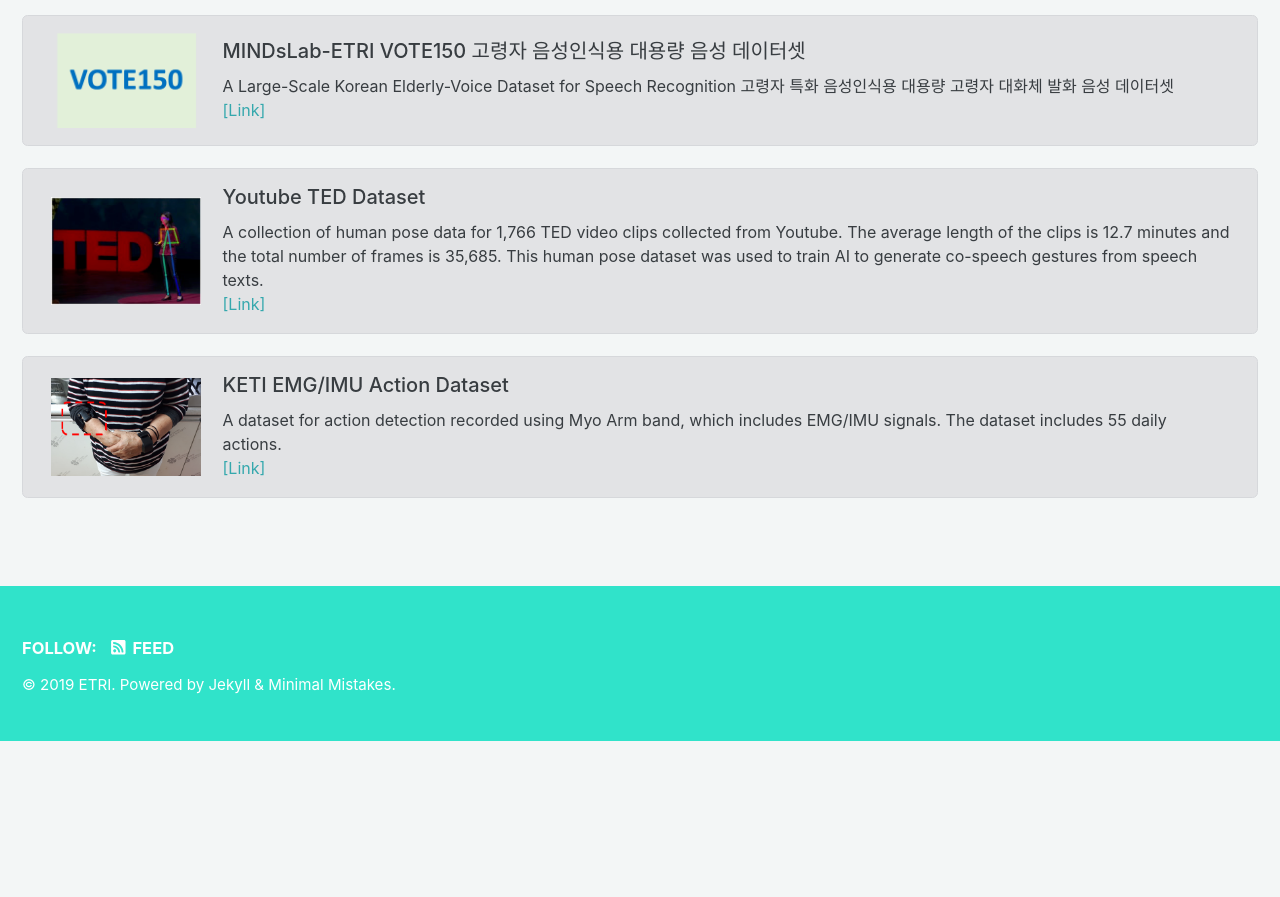
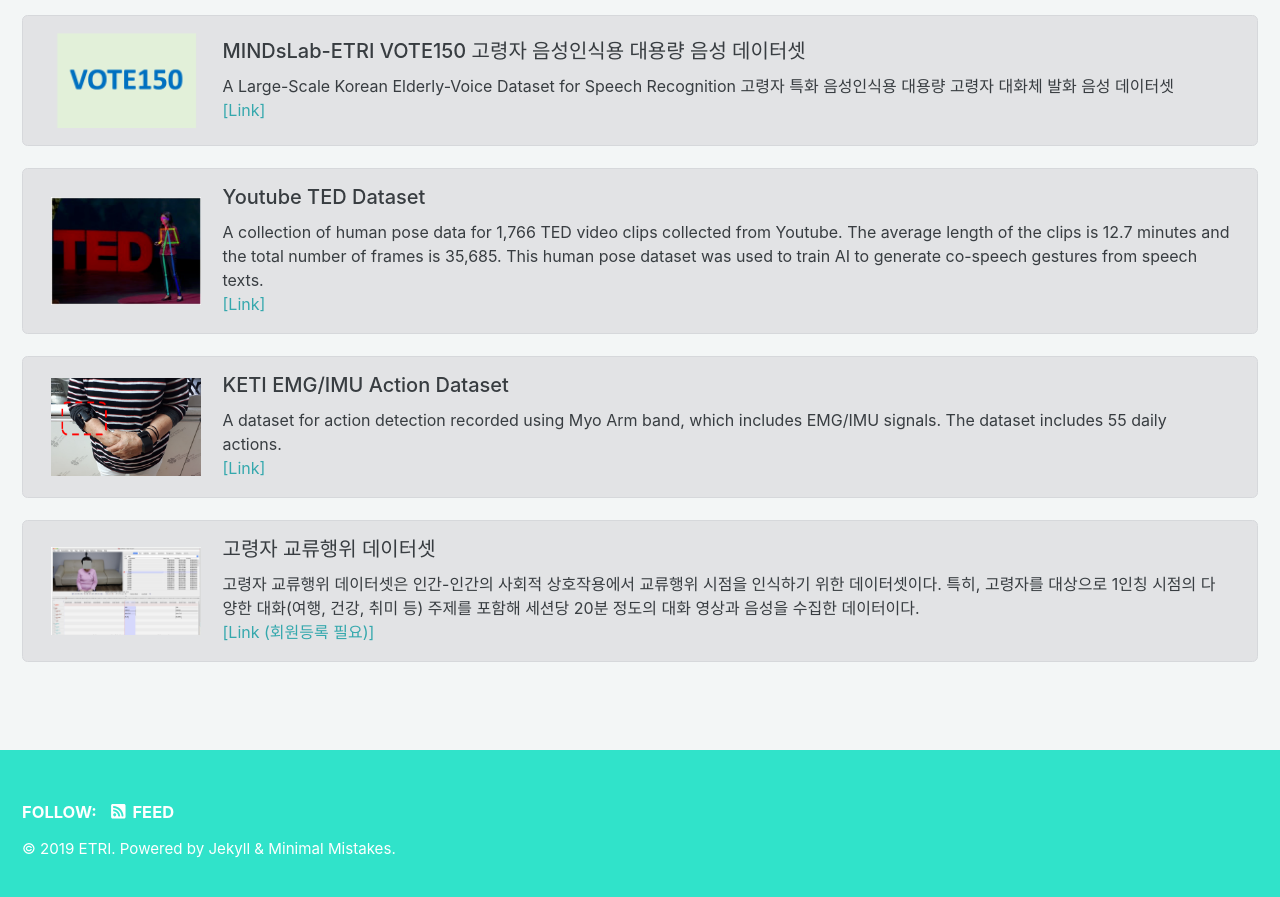
Before and after one commit to ai4robot/ai4robot.github.io, a Jekyll site: the page built from _pages/datasets.md, in a window 1280 px wide, cut to the strip 484-1389 px from the top of the page. Shown: the top 897 px of the strip. Built offline with Jekyll 4.4.1, drawn with Linux system fonts in a browser that asks for light colours; cached includes are drawn as plain includes; nearby versions of some CDN libraries; before the commit the page ends 1225 px from its top, so only the background shows below that.

Commit message:
[feat] elderly interpersonal multimodal communication dataset added

```diff
--- a/_data/datasets.yml
+++ b/_data/datasets.yml
@@ -27,6 +27,13 @@ main:
       - name: "Link"
         url: "https://github.com/ai4r/KETI-actiondetection"
 
+  - title: "고령자 교류행위 데이터셋"
+    body: "고령자 교류행위 데이터셋은 인간-인간의 사회적 상호작용에서 교류행위 시점을 인식하기 위한 데이터셋이다. 특히, 고령자를 대상으로 1인칭 시점의 다양한 대화(여행, 건강, 취미 등) 주제를 포함해 세션당 20분 정도의 대화 영상과 음성을 수집한 데이터이다."
+    image : "/assets/elderly_interpersonal_communication_dataset.png"
+    link:
+      - name: "Link (회원등록 필요)"
+        url: "http://nanum.etri.re.kr:8080/etriPortal/share/view?id=31"
+
 search: false
 categories:
   - Jekyll
```
Also changed, not shown: assets/elderly_interpersonal_communication_dataset.png (added).
